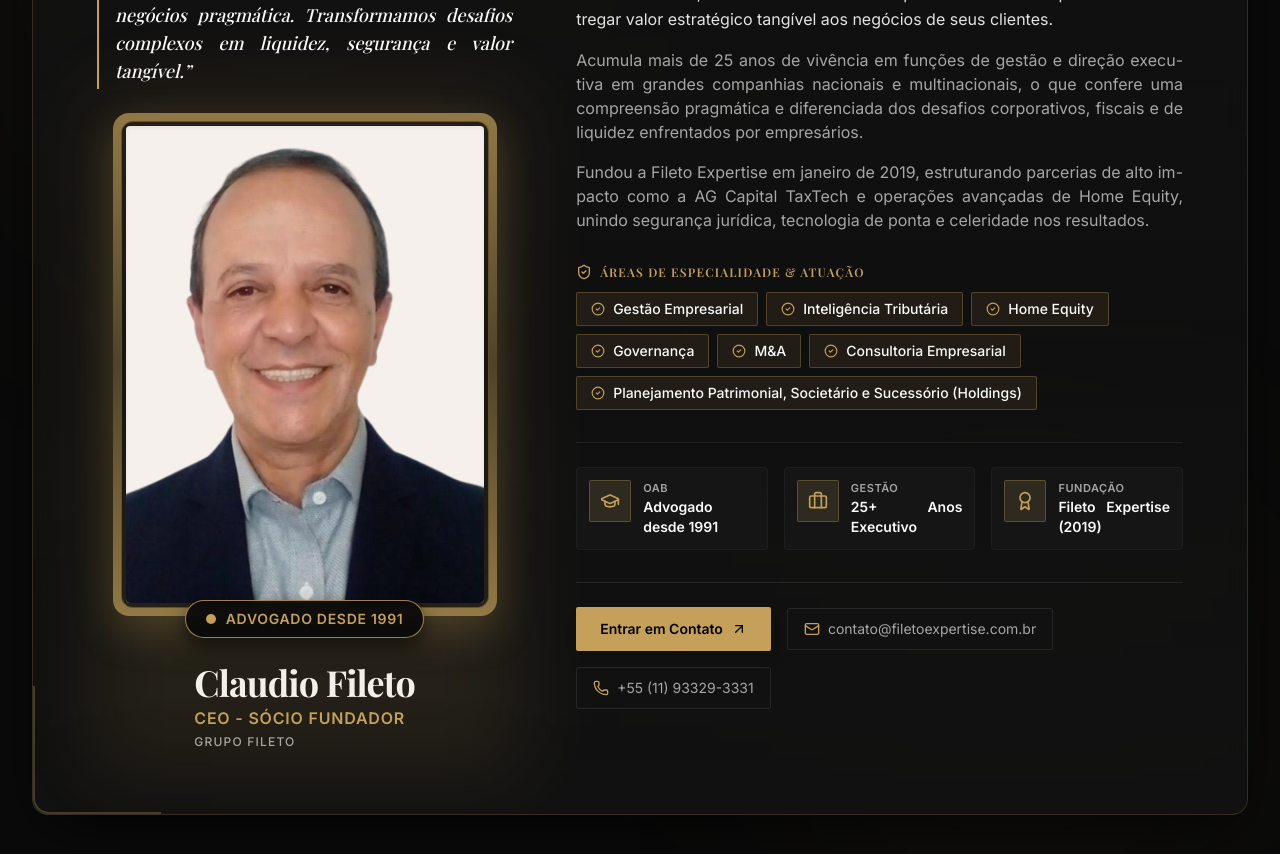
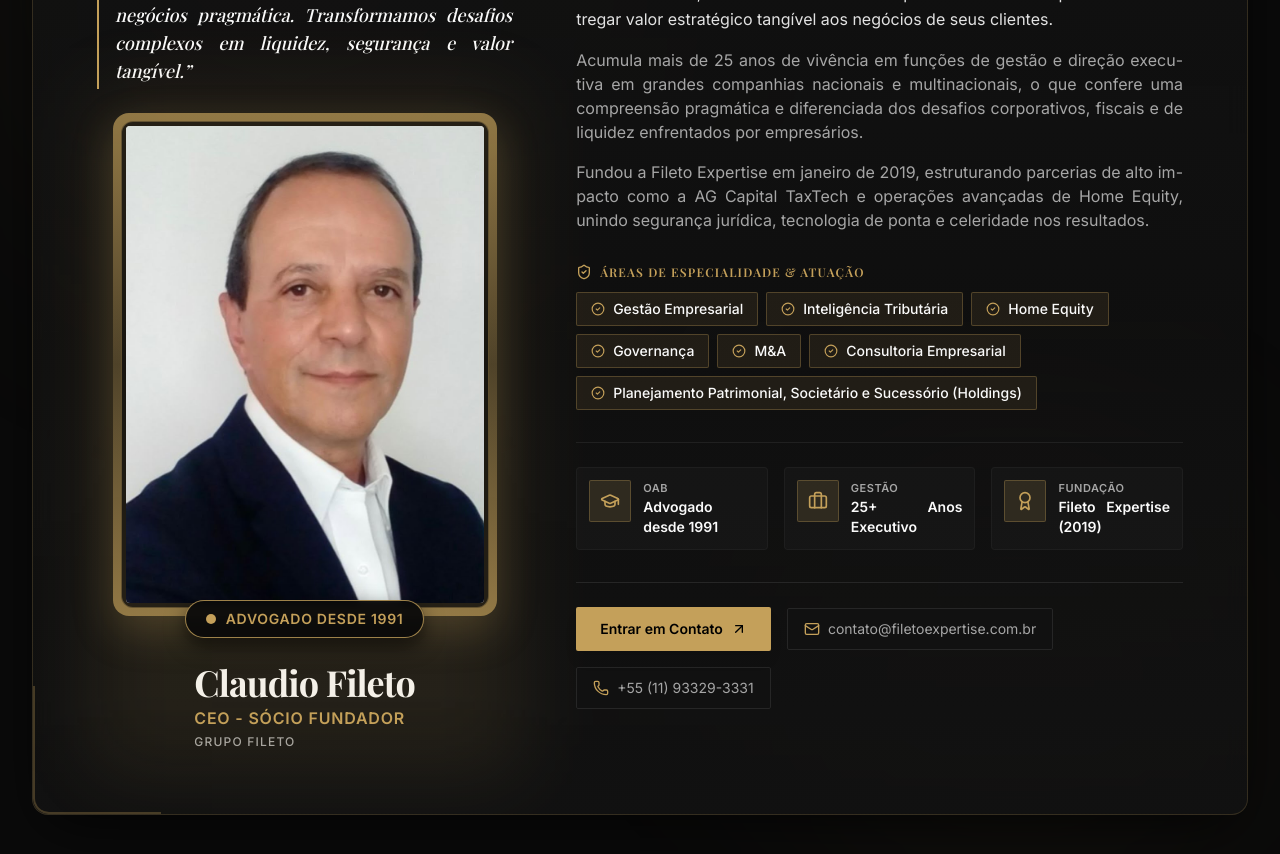
Before and after one commit to claudiofileto-lgtm/grupo-fileto-cdh77id9i, a React (Vite) app: page / in a window 1280 px wide. Shown: the part 3960-4814 px from the top of the page. Built offline with nearby package versions, Linux system fonts and the light colour scheme; a web font is replaced by a local one.

Commit message:
Atualizar foto do CEO Dr. Claudio Fileto com a nova imagem enviada preservando enquadramento e layout

```diff
--- a/src/components/sections/Team.tsx
+++ b/src/components/sections/Team.tsx
@@ -74,7 +74,7 @@ export function Team() {
                       >
                         {/* Direct Rectangular Image */}
                         <img
-                          src="/visual-edits/claudio-pessoal-removebg-preview-ec646a80.png"
+                          src={founderMember.image}
                           alt={founderMember.name}
                           className="w-full h-full object-cover object-top transition-transform duration-700 hover:scale-105 select-none"
                           loading="lazy"
--- a/src/data/content.ts
+++ b/src/data/content.ts
@@ -705,12 +705,14 @@ export interface TeamMember {
   credentials?: { label: string; value: string }[]
 }
 
+import ceoPhoto from '@/assets/whatsapp-image-2026-09-13-at-12.20.46-aff67.jpeg'
+
 export const founderMember: TeamMember = {
   id: '1',
   slug: 'claudio-fileto',
   name: 'Claudio Fileto',
   role: 'CEO - Sócio Fundador',
-  image: '/Claudio_Circulo verde-SF-86d2f.png',
+  image: ceoPhoto,
   bio: 'Advogado desde 1991, especialista em administração empresarial e direito tributário, com mais de 25 anos de sólida atuação em gestão e direção executiva em grandes empresas nacionais e multinacionais. Fundador do GRUPO FILETO.',
   extendedBio: [
     'Advogado inscrito na OAB desde 1991, Claudio Fileto reúne mais de três décadas de sólida trajetória jurídica e executiva, com especializações nas áreas de administração empresarial e direito tributário.',
```
Also changed, not shown: .skip.config.json, src/assets/whatsapp-image-2026-09-13-at-12.20.46-aff67.jpeg (added).
